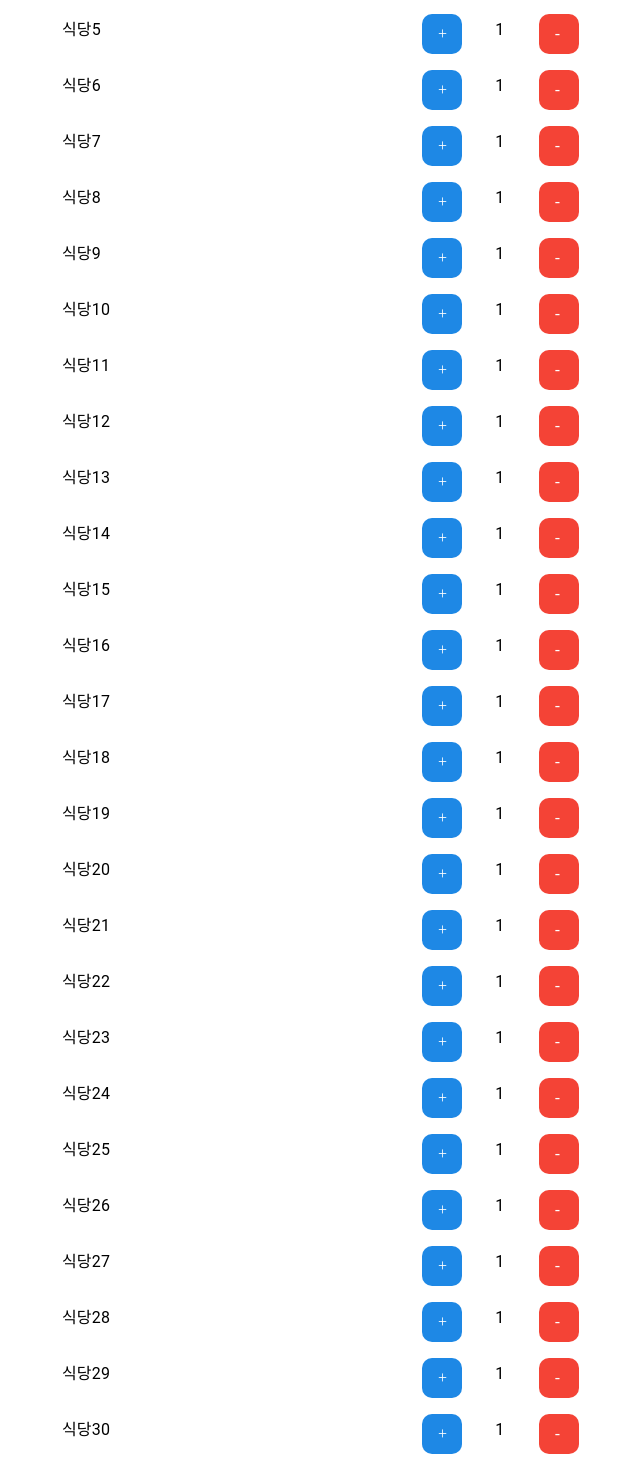
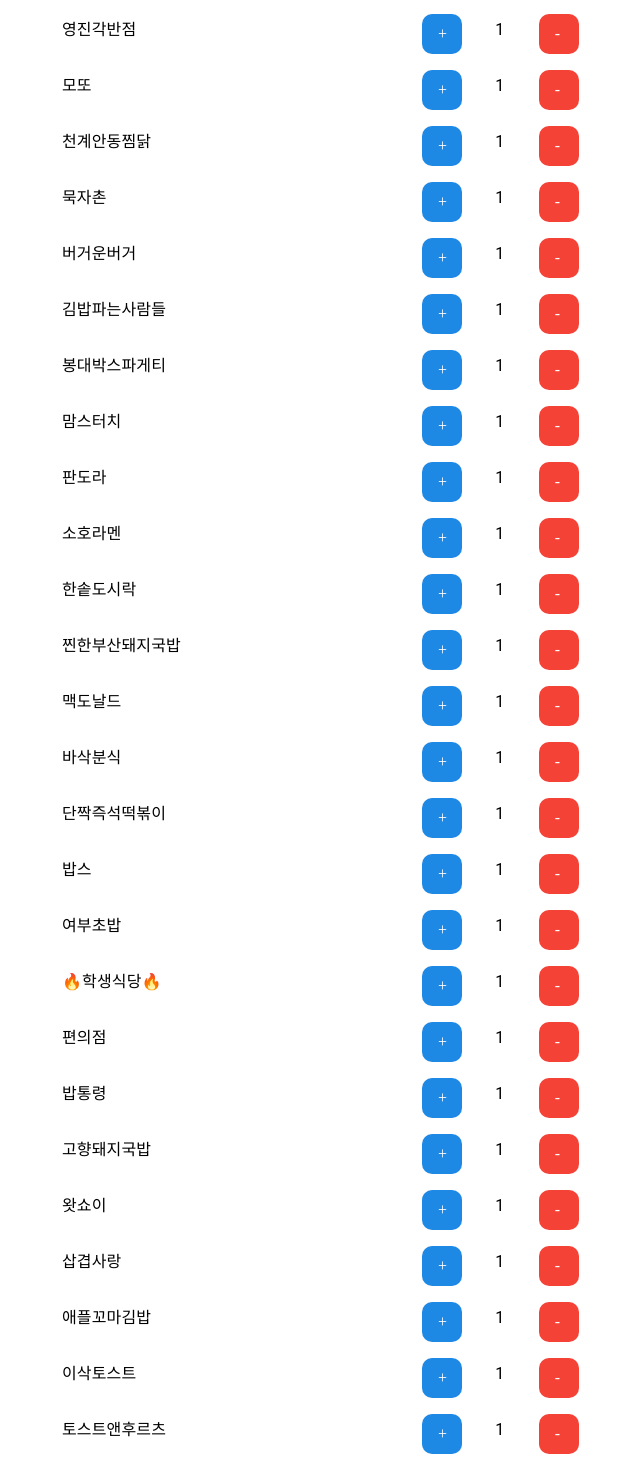
Before and after one commit to kyumin1227/RecommendLunch_front, a React (Vite) app: page / in a window 1280 px wide. Shown: the part 330-1800 px from the top of the page, without its empty margins (318-958 px from the left). Built offline with nearby package versions, Linux system fonts and the light colour scheme.

Commit message:
Feat: 실제 데이터 작성 - 데이터 베이스 변경 및 룰렛 리덕스 데이터로 변경

```diff
--- a/src/components/RestaurentList.tsx
+++ b/src/components/RestaurentList.tsx
@@ -1,8 +1,26 @@
 import { Grid, ListItem, ListItemButton, ListItemText } from "@mui/material";
-import restaurents from "../data/RestaurentData.js";
 import { RestaurentType } from "../types/RestaurentTypes.js";
+import { changeOptionSize } from "../store/Restaurent.js";
+import { useDispatch, useSelector } from "react-redux";
 
 const RestaurentList = () => {
+  const dispatch = useDispatch();
+  const restaurents = useSelector((state) => {
+    return state.restaurent;
+  });
+
+  const handleUp = (id: number, optionSize: number) => {
+    optionSize += 1;
+    dispatch(changeOptionSize({ id, optionSize }));
+  };
+
+  const handleDown = (id: number, optionSize: number) => {
+    if (optionSize === 1) {
+      return;
+    }
+    optionSize -= 1;
+    dispatch(changeOptionSize({ id, optionSize }));
+  };
   return (
     <>
       List
@@ -22,6 +40,7 @@
                   width: "40px",
                   height: "40px",
                 }}
+                onClick={() => handleUp(restaurent.id, restaurent.optionSize)}
               >
                 +
               </ListItemButton>
@@ -39,6 +58,7 @@
                   width: "40px",
                   height: "40px",
                 }}
+                onClick={() => handleDown(restaurent.id, restaurent.optionSize)}
               >
                 -
               </ListItemButton>
--- a/src/components/Roulette.tsx
+++ b/src/components/Roulette.tsx
@@ -1,15 +1,14 @@
 import React, { useState } from "react";
 import { Wheel } from "react-custom-roulette";
-
-const data = [
-  { id: 0, option: "0", style: { backgroundColor: "green" }, optionSize: 1 },
-  { id: 1, option: "1", style: { backgroundColor: "white" }, optionSize: 1 },
-  { id: 2, option: "2", style: { backgroundColor: "orange" }, optionSize: 1 },
-];
+import { useSelector } from "react-redux";
 
 export default () => {
   const [mustSpin, setMustSpin] = useState(false);
   const [prizeNumber, setPrizeNumber] = useState(0);
+
+  const data = useSelector((state) => {
+    return state.restaurent;
+  });
 
   const handleSpinClick = () => {
     if (!mustSpin) {
--- a/src/data/RestaurentData.js
+++ b/src/data/RestaurentData.js
@@ -1,34 +1,34 @@
 const restaurents = [
-  { id: 1, option: "뚝불", category: "한식", optionSize: 1 },
-  { id: 2, option: "홍대 함바그", category: "양식", optionSize: 1 },
-  { id: 3, option: "석수반점", category: "중식", optionSize: 1 },
-  { id: 4, option: "식당4", category: "임시 카테고리", optionSize: 1 },
-  { id: 5, option: "식당5", category: "임시 카테고리", optionSize: 1 },
-  { id: 6, option: "식당6", category: "임시 카테고리", optionSize: 1 },
-  { id: 7, option: "식당7", category: "임시 카테고리", optionSize: 1 },
-  { id: 8, option: "식당8", category: "임시 카테고리", optionSize: 1 },
-  { id: 9, option: "식당9", category: "임시 카테고리", optionSize: 1 },
-  { id: 10, option: "식당10", category: "임시 카테고리", optionSize: 1 },
-  { id: 11, option: "식당11", category: "임시 카테고리", optionSize: 1 },
-  { id: 12, option: "식당12", category: "임시 카테고리", optionSize: 1 },
-  { id: 13, option: "식당13", category: "임시 카테고리", optionSize: 1 },
-  { id: 14, option: "식당14", category: "임시 카테고리", optionSize: 1 },
-  { id: 15, option: "식당15", category: "임시 카테고리", optionSize: 1 },
-  { id: 16, option: "식당16", category: "임시 카테고리", optionSize: 1 },
-  { id: 17, option: "식당17", category: "임시 카테고리", optionSize: 1 },
-  { id: 18, option: "식당18", category: "임시 카테고리", optionSize: 1 },
-  { id: 19, option: "식당19", category: "임시 카테고리", optionSize: 1 },
-  { id: 20, option: "식당20", category: "임시 카테고리", optionSize: 1 },
-  { id: 21, option: "식당21", category: "임시 카테고리", optionSize: 1 },
-  { id: 22, option: "식당22", category: "임시 카테고리", optionSize: 1 },
-  { id: 23, option: "식당23", category: "임시 카테고리", optionSize: 1 },
-  { id: 24, option: "식당24", category: "임시 카테고리", optionSize: 1 },
-  { id: 25, option: "식당25", category: "임시 카테고리", optionSize: 1 },
-  { id: 26, option: "식당26", category: "임시 카테고리", optionSize: 1 },
-  { id: 27, option: "식당27", category: "임시 카테고리", optionSize: 1 },
-  { id: 28, option: "식당28", category: "임시 카테고리", optionSize: 1 },
-  { id: 29, option: "식당29", category: "임시 카테고리", optionSize: 1 },
-  { id: 30, option: "식당30", category: "임시 카테고리", optionSize: 1 },
+  { id: 0, option: "뚝불", category: "한식", optionSize: 1 },
+  { id: 1, option: "홍대 함바그", category: "양식", optionSize: 1 },
+  { id: 2, option: "석수반점", category: "중식", optionSize: 1 },
+  { id: 3, option: "해담닭칼국수", category: "한식", optionSize: 1 },
+  { id: 4, option: "영진각반점", category: "중식", optionSize: 1 },
+  { id: 5, option: "모또", category: "일식", optionSize: 1 },
+  { id: 6, option: "천계안동찜닭", category: "한식", optionSize: 1 },
+  { id: 7, option: "묵자촌", category: "한식", optionSize: 1 },
+  { id: 8, option: "버거운버거", category: "버거", optionSize: 1 },
+  { id: 9, option: "김밥파는사람들", category: "한식", optionSize: 1 },
+  { id: 10, option: "봉대박스파게티", category: "양식", optionSize: 1 },
+  { id: 11, option: "맘스터치", category: "버거", optionSize: 1 },
+  { id: 12, option: "판도라", category: "양식", optionSize: 1 },
+  { id: 13, option: "소호라멘", category: "일식", optionSize: 1 },
+  { id: 14, option: "한솥도시락", category: "한식", optionSize: 1 },
+  { id: 15, option: "찐한부산돼지국밥", category: "한식", optionSize: 1 },
+  { id: 16, option: "맥도날드", category: "버거", optionSize: 1 },
+  { id: 17, option: "바삭분식", category: "떡볶이", optionSize: 1 },
+  { id: 18, option: "단짝즉석떡볶이", category: "떡볶이", optionSize: 1 },
+  { id: 19, option: "밥스", category: "한식", optionSize: 1 },
+  { id: 20, option: "여부초밥", category: "한식", optionSize: 1 },
+  { id: 21, option: "🔥학생식당🔥", category: "한식", optionSize: 1 },
+  { id: 22, option: "편의점", category: "편의점", optionSize: 1 },
+  { id: 23, option: "밥통령", category: "한식", optionSize: 1 },
+  { id: 24, option: "고향돼지국밥", category: "한식", optionSize: 1 },
+  { id: 25, option: "왓쇼이", category: "일식", optionSize: 1 },
+  { id: 26, option: "삽겹사랑", category: "한식", optionSize: 1 },
+  { id: 27, option: "애플꼬마김밥", category: "한식", optionSize: 1 },
+  { id: 28, option: "이삭토스트", category: "샌드위치", optionSize: 1 },
+  { id: 29, option: "토스트앤후르츠", category: "떡볶이", optionSize: 1 },
 ];
 
 export default restaurents;
--- a/src/store/Restaurent.ts
+++ b/src/store/Restaurent.ts
@@ -21,4 +21,6 @@
   },
 });
 
+export const { changeOptionSize } = restaurentSlice.actions;
+
 export default restaurentSlice.reducer;
```
